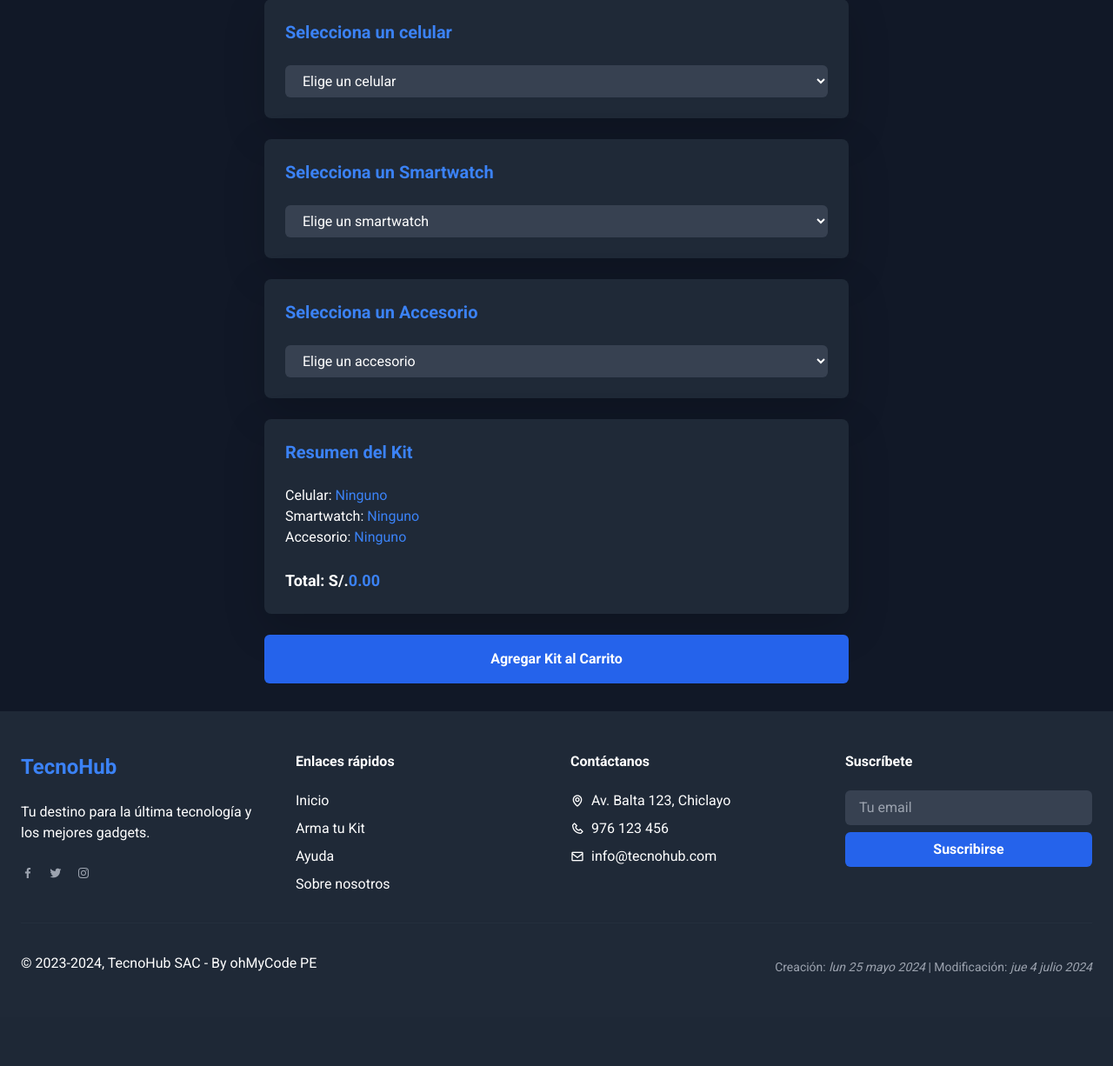
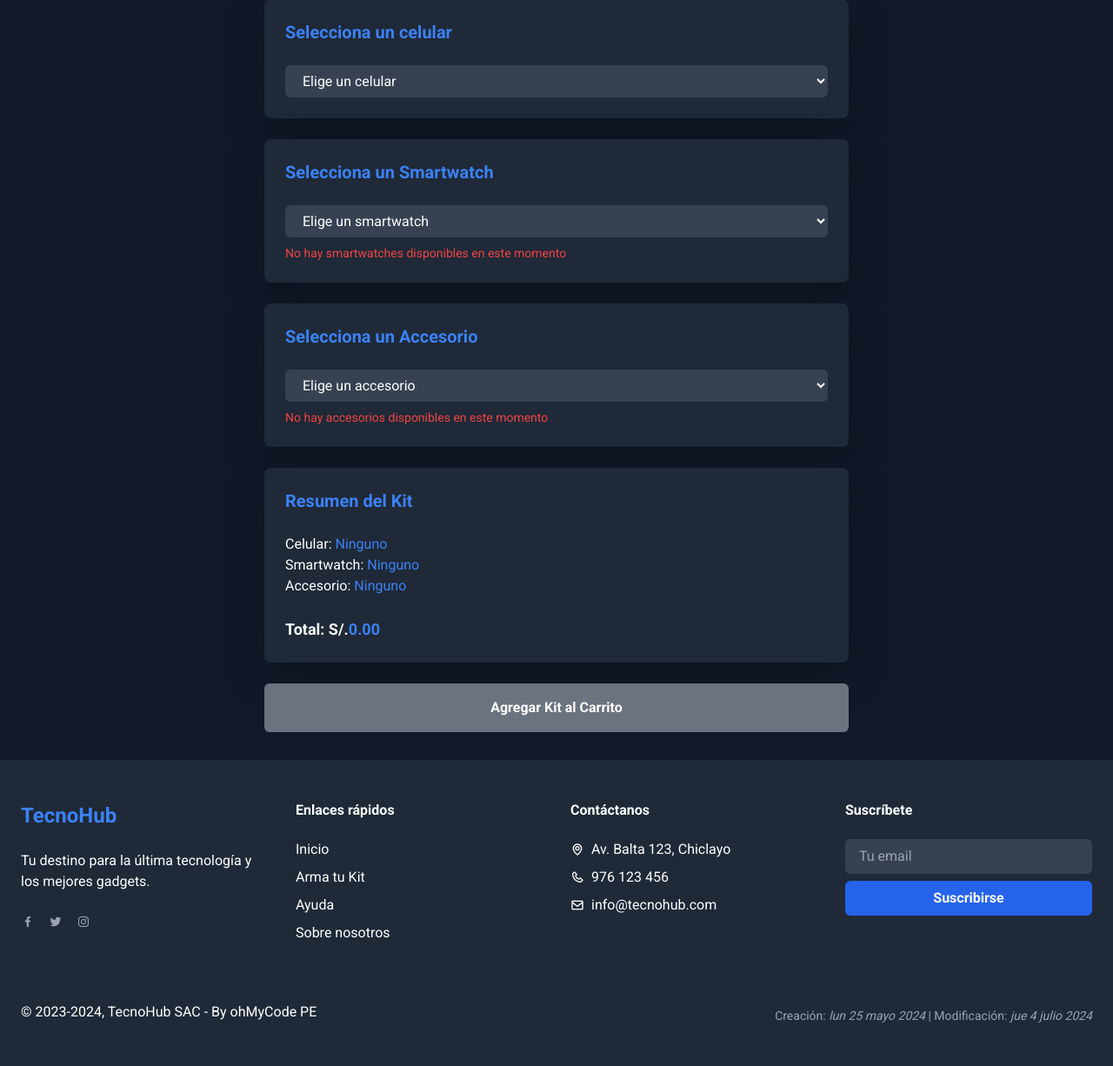
Before and after one commit to MccFlurry/TecnoHub---CRUD, a Flask app: page /arma-tu-kit in a window 1280 px wide. Shown: the part 181-1407 px from the top of the page at 87% size. Before the commit the page ends 1301 px from the top, so only its background shows below. Run offline with Flask 3, Linux system fonts and the light colour scheme; tables that the repository leaves empty hold one stand-in row (values such as "Sample post"); some libraries are stand-ins or nearby versions.

Commit message:
control de stock

```diff
--- a/templates/arma_tu_kit.html
+++ b/templates/arma_tu_kit.html
@@ -7,34 +7,81 @@
     <h1 class="mb-8 text-3xl font-bold text-center">Arma tu Kit</h1>
     <form action="{{ url_for('arma_tu_kit') }}" method="post" id="arma-tu-kit-form" class="max-w-2xl mx-auto">
         <div class="space-y-6">
+            {# Primero verificamos si hay productos con stock #}
+            {% set celulares_disponibles = namespace(value=false) %}
+            {% set smartwatch_disponibles = namespace(value=false) %}
+            {% set accesorios_disponibles = namespace(value=false) %}
+
+            {% for celular in celulares %}
+            {% if celular.stock > 0 %}
+            {% set celulares_disponibles.value = true %}
+            {% endif %}
+            {% endfor %}
+
+            {% for watch in smartwatch %}
+            {% if watch.stock > 0 %}
+            {% set smartwatch_disponibles.value = true %}
+            {% endif %}
+            {% endfor %}
+
+            {% for accesorio in accesorios %}
+            {% if accesorio.stock > 0 %}
+            {% set accesorios_disponibles.value = true %}
+            {% endif %}
+            {% endfor %}
+
             <div class="p-6 bg-gray-800 rounded-lg shadow-lg">
                 <h2 class="mb-4 text-xl font-semibold text-blue-500">Selecciona un celular</h2>
-                <select name="celular_id" id="celular-select" required class="w-full px-3 py-2 text-white bg-gray-700 rounded-md focus:outline-none focus:ring-2 focus:ring-blue-500">
+                <select name="celular_id" id="celular-select" required
+                    class="w-full px-3 py-2 text-white bg-gray-700 rounded-md focus:outline-none focus:ring-2 focus:ring-blue-500">
                     <option value="" data-precio="0">Elige un celular</option>
                     {% for celular in celulares %}
-                        <option value="{{ celular.id }}" data-precio="{{ celular.precio }}">{{ celular.nombre }} - S/.{{ celular.precio }}</option>
+                    {% if celular.stock > 0 %}
+                    <option value="{{ celular.id }}" data-precio="{{ celular.precio }}">
+                        {{ celular.nombre }} - S/.{{ celular.precio }}
+                    </option>
+                    {% endif %}
                     {% endfor %}
                 </select>
+                {% if not celulares_disponibles.value %}
+                <p class="mt-2 text-sm text-red-500">No hay celulares disponibles en este momento</p>
+                {% endif %}
             </div>
 
             <div class="p-6 bg-gray-800 rounded-lg shadow-lg">
                 <h2 class="mb-4 text-xl font-semibold text-blue-500">Selecciona un Smartwatch</h2>
-                <select name="smartwatch_id" id="smartwatch-select" required class="w-full px-3 py-2 text-white bg-gray-700 rounded-md focus:outline-none focus:ring-2 focus:ring-blue-500">
+                <select name="smartwatch_id" id="smartwatch-select" required
+                    class="w-full px-3 py-2 text-white bg-gray-700 rounded-md focus:outline-none focus:ring-2 focus:ring-blue-500">
                     <option value="" data-precio="0">Elige un smartwatch</option>
-                    {% for smartwatch in smartwatch %}
-                        <option value="{{ smartwatch.id }}" data-precio="{{ smartwatch.precio }}">{{ smartwatch.nombre }} - S/.{{ smartwatch.precio }}</option>
+                    {% for watch in smartwatch %}
+                    {% if watch.stock > 0 %}
+                    <option value="{{ watch.id }}" data-precio="{{ watch.precio }}">
+                        {{ watch.nombre }} - S/.{{ watch.precio }}
+                    </option>
+                    {% endif %}
                     {% endfor %}
                 </select>
+                {% if not smartwatch_disponibles.value %}
+                <p class="mt-2 text-sm text-red-500">No hay smartwatches disponibles en este momento</p>
+                {% endif %}
             </div>
 
             <div class="p-6 bg-gray-800 rounded-lg shadow-lg">
                 <h2 class="mb-4 text-xl font-semibold text-blue-500">Selecciona un Accesorio</h2>
-                <select name="accesorios_id" id="accesorio-select" required class="w-full px-3 py-2 text-white bg-gray-700 rounded-md focus:outline-none focus:ring-2 focus:ring-blue-500">
+                <select name="accesorios_id" id="accesorio-select" required
+                    class="w-full px-3 py-2 text-white bg-gray-700 rounded-md focus:outline-none focus:ring-2 focus:ring-blue-500">
                     <option value="" data-precio="0">Elige un accesorio</option>
                     {% for accesorio in accesorios %}
-                        <option value="{{ accesorio.id }}" data-precio="{{ accesorio.precio }}">{{ accesorio.nombre }} - S/.{{ accesorio.precio }}</option>
+                    {% if accesorio.stock > 0 %}
+                    <option value="{{ accesorio.id }}" data-precio="{{ accesorio.precio }}">
+                        {{ accesorio.nombre }} - S/.{{ accesorio.precio }}
+                    </option>
+                    {% endif %}
                     {% endfor %}
                 </select>
+                {% if not accesorios_disponibles.value %}
+                <p class="mt-2 text-sm text-red-500">No hay accesorios disponibles en este momento</p>
+                {% endif %}
             </div>
 
             <div id="resumen-kit" class="p-6 bg-gray-800 rounded-lg shadow-lg">
@@ -42,10 +89,18 @@
                 <p>Celular: <span id="celular-seleccionado" class="text-blue-500">Ninguno</span></p>
                 <p>Smartwatch: <span id="smartwatch-seleccionado" class="text-blue-500">Ninguno</span></p>
                 <p>Accesorio: <span id="accesorio-seleccionado" class="text-blue-500">Ninguno</span></p>
-                <p class="mt-4 text-lg font-semibold">Total: S/.<span id="total-kit" class="text-blue-500">0.00</span></p>
+                <p class="mt-4 text-lg font-semibold">Total: S/.<span id="total-kit" class="text-blue-500">0.00</span>
+                </p>
             </div>
 
-            <button type="submit" class="w-full px-4 py-3 font-bold text-white transition-colors duration-300 bg-blue-600 rounded-md hover:bg-blue-700">Agregar Kit al Carrito</button>
+            <button type="submit" {% if not celulares_disponibles.value or not smartwatch_disponibles.value or not
+                accesorios_disponibles.value %} disabled
+                class="w-full px-4 py-3 font-bold text-white transition-colors duration-300 bg-gray-500 rounded-md cursor-not-allowed"
+                {% else %}
+                class="w-full px-4 py-3 font-bold text-white transition-colors duration-300 bg-blue-600 rounded-md hover:bg-blue-700"
+                {% endif %}>
+                Agregar Kit al Carrito
+            </button>
         </div>
     </form>
 </div>
```
Also changed, not shown: templates/producto.html (+13 -5 lines).
